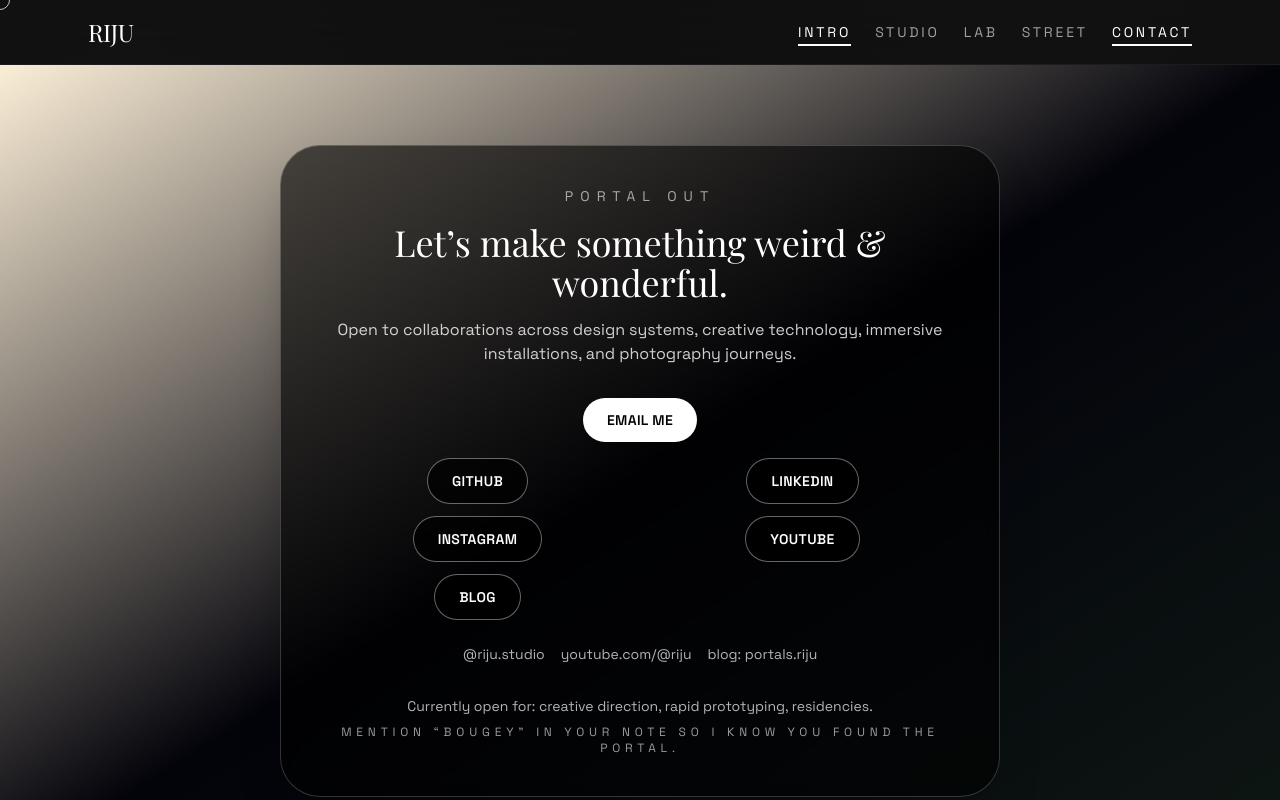
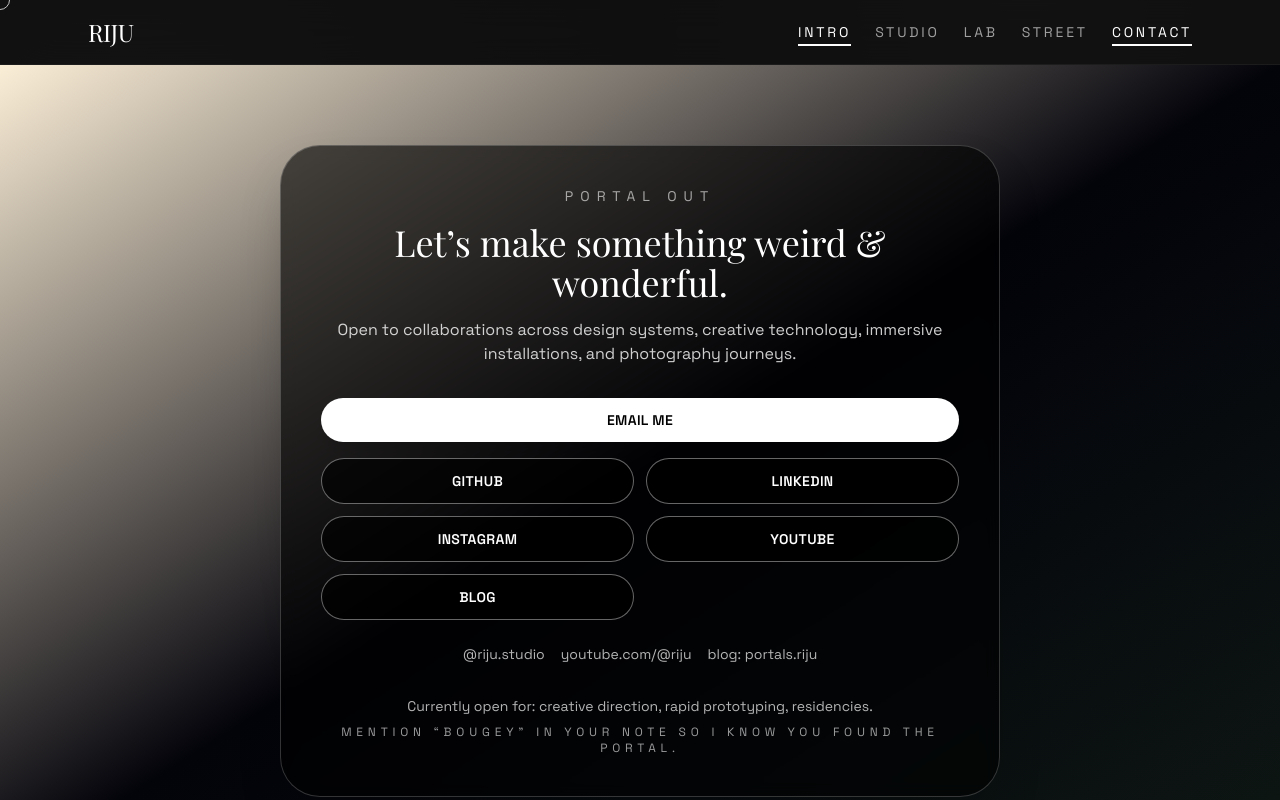
Before and after one commit to riju17/portfolio, a Next.js app: page /contact in a window 1280 px wide. Shown: the top 800 px of the page. Built offline with nearby package versions, Linux system fonts and the light colour scheme; a web font is replaced by a local one.

Commit message:
refactor: simplify AnimatedButton

```diff
--- a/src/components/AnimatedButton.tsx
+++ b/src/components/AnimatedButton.tsx
@@ -1,8 +1,7 @@
 'use client';
 
 import Link from 'next/link';
-import type { HTMLMotionProps } from 'framer-motion';
-import { motion } from 'framer-motion';
+import type { ComponentPropsWithoutRef } from 'react';
 
 const variantClasses = {
   primary: 'bg-white text-base text-black shadow-lg hover:shadow-xl',
@@ -14,27 +13,25 @@ type AnimatedButtonProps = {
   href?: string;
   variant?: keyof typeof variantClasses;
   children: React.ReactNode;
-} & HTMLMotionProps<'button'>;
+} & ComponentPropsWithoutRef<'button'>;
 
 /**
- * AnimatedButton standardizes CTA interactions with Framer Motion.
+ * AnimatedButton standardizes CTA visuals for CTAs.
  */
 export default function AnimatedButton({ href, children, variant = 'primary', ...buttonProps }: AnimatedButtonProps) {
   const className = `cursor-peek inline-flex items-center justify-center rounded-full px-6 py-3 text-sm font-semibold uppercase tracking-wide transition ${variantClasses[variant]}`;
 
   if (href) {
     return (
-      <motion.div whileHover={{ y: -2, scale: 1.03 }} whileTap={{ scale: 0.98 }}>
-        <Link href={href} className={className}>
-          {children}
-        </Link>
-      </motion.div>
+      <Link href={href} className={className}>
+        {children}
+      </Link>
     );
   }
 
   return (
-    <motion.button whileHover={{ y: -2, scale: 1.03 }} whileTap={{ scale: 0.98 }} className={className} {...buttonProps}>
+    <button className={className} {...buttonProps}>
       {children}
-    </motion.button>
+    </button>
   );
 }
```
